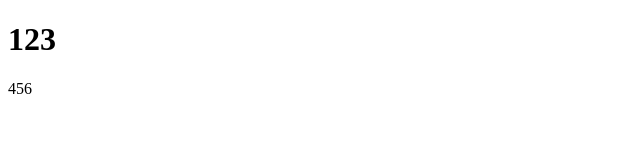
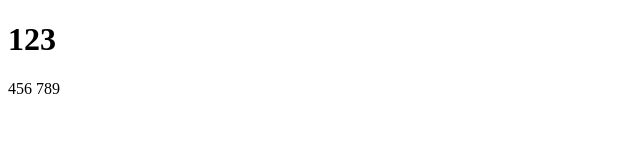
Before and after one commit to LiuSimbo/DoExersice, a website: page index.html in a window 1280 px wide. Shown: the full height of the page, 0-640 px from the left. Drawn offline with Linux system fonts and the light colour scheme.

Commit message:
Third commit

```diff
--- a/index.html
+++ b/index.html
@@ -8,6 +8,6 @@
 </head>
 <body>
     <h1>123</h1>
-    <p>456</p>
+    <p>456 789</p>
 </body>
 </html>
```
Also changed, not shown: package.json (added, +18 -0 lines), 1 other file.
